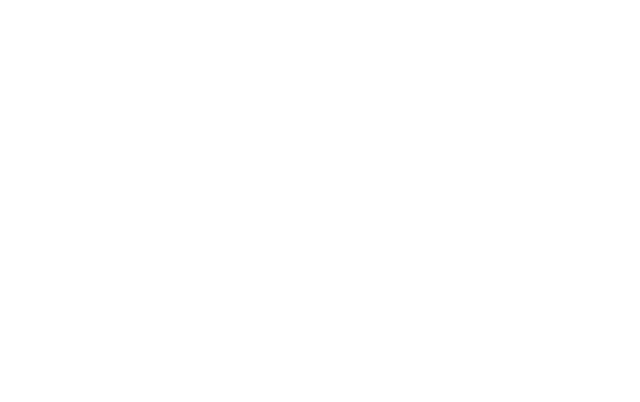
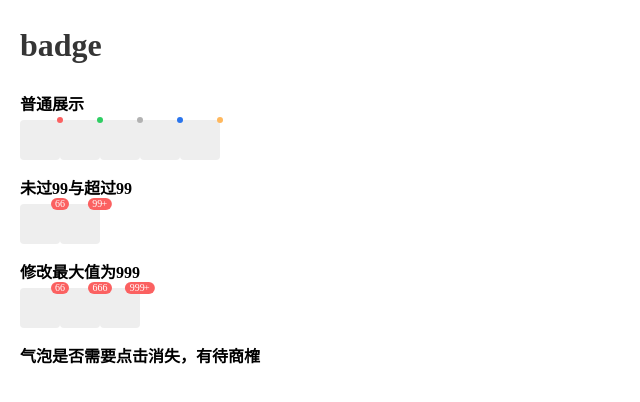
Before and after one commit to SanChiaki/sense, a Vue app: page /#/badge in a window 1280 px wide. Shown: the top 402 px of the page, without its empty margins (0-640 px from the left). Built offline with nearby package versions, Linux system fonts and the light colour scheme; a small style sheet from the web is missing; the HTML template or start-up script is replaced by a standard one.

Commit message:
add badge

```diff
--- /dev/null
+++ b/src/components/badge/index.vue
@@ -0,0 +1,96 @@
+<template>
+  <div class="ss-badge" :class="[type && `ss-badge__${type}`]">
+    <slot></slot>
+    <div class="ss-badge-point"
+      :class="[
+        number && 'ss-badge-point__hascontent'
+      ]"
+    >
+      <span class="ss-badge-number" v-if="number">
+        {{ formatNumber }}
+        <span class="ss-badge-number-over" v-if="isOver">+</span>
+      </span>
+    </div>
+  </div>
+</template>
+
+<script>
+export default {
+  props: {
+    type: String,
+    number: Number,
+    maxLength: {
+      type: Number,
+      default: 99
+    }
+  },
+  data() {
+    return {}
+  },
+  computed: {
+    formatNumber() {
+      return this.number > this.maxLength ? this.maxLength : this.number
+    },
+    isOver() {
+      return this.number > this.maxLength
+    }
+  }
+}
+</script>
+
+<style lang="scss" scoped>
+  .ss-badge {
+    display: inline-block;
+    position: relative;
+    width: 40px;
+    height: 40px;
+    background: #EEE;
+    border-radius: 4px;
+    &.ss-badge__success {
+      .ss-badge-point {
+        background: #2FCE63;
+      }
+    }
+    &.ss-badge__info {
+      .ss-badge-point {
+        background: #B2B2B2;
+      }
+    }
+    &.ss-badge__primary {
+      .ss-badge-point {
+        background: #2A75ED;
+      }
+    }
+    &.ss-badge__warning {
+      .ss-badge-point {
+        background: #FFB85E;
+      }
+    }
+    .ss-badge-point {
+      position: absolute;
+      top: 0;
+      right: 0;
+      height: 6px;
+      padding: 0 3px;
+      border-radius: 3px;
+      background: #FB6161;
+      transform: translate(50%, -50%);
+      z-index: 1;
+      &.ss-badge-point__hascontent {
+        height: 12px;
+        line-height: 12px;
+        border-radius: 6px;
+      }
+      .ss-badge-number {
+        display: inline-block;
+        color: #fff;
+        font-size: 12px;
+        transform: scale(.833333);
+        transform-origin: center;
+        .ss-badge-number-over {
+          margin-left: -4px;
+        }
+      }
+    }
+  }
+</style>
--- a/src/router/index.js
+++ b/src/router/index.js
@@ -29,6 +29,10 @@
       path: '/tag',
       name: 'tag',
       component: () => import('@/view/tag')
+    }, {
+      path: '/badge',
+      name: 'badge',
+      component: () => import('@/view/badge')
     }
   ]
 })
--- /dev/null
+++ b/src/view/badge.vue
@@ -0,0 +1,73 @@
+<template>
+  <div class="container">
+    <div class="title">badge</div>
+    <div class="content">
+      <div class="item">
+        <div class="item-title">普通展示</div>
+        <div class="item-sense">
+          <ss-badge></ss-badge>
+          <ss-badge type="success"></ss-badge>
+          <ss-badge type="info"></ss-badge>
+          <ss-badge type="primary"></ss-badge>
+          <ss-badge type="warning"></ss-badge>
+        </div>
+      </div>
+      <div class="item">
+        <div class="item-title">未过99与超过99</div>
+        <div class="item-sense">
+          <ss-badge :number="66"></ss-badge>
+          <ss-badge :number="666"></ss-badge>
+        </div>
+      </div>
+      <div class="item">
+        <div class="item-title">修改最大值为999</div>
+        <div class="item-sense">
+          <ss-badge :number="66" :maxLength="999"></ss-badge>
+          <ss-badge :number="666" :maxLength="999"></ss-badge>
+          <ss-badge :number="6666" :maxLength="999"></ss-badge>
+        </div>
+      </div>
+      <div class="item">
+        <div class="item-title">气泡是否需要点击消失，有待商榷</div>
+        <div class="item-sense">
+        </div>
+      </div>
+    </div>
+  </div>
+</template>
+
+<script>
+import SsBadge from '@/components/badge'
+
+export default {
+  components: {
+    SsBadge
+  },
+  data() {
+    return {}
+  }
+}
+</script>
+
+<style lang="scss" scoped>
+  .title {
+    padding: 20px;
+    line-height: 50px;
+    font-size: 32px;
+    font-weight: 600;
+    color: #353535;
+  }
+  .content {
+    display: flex;
+    flex-direction: column;
+    padding: 0 20px;
+    .item + .item {
+      margin: 10px 0 0;
+    }
+    .item-title {
+      font-size: 16px;
+      font-weight: 600;
+      line-height: 30px;
+    }
+  }
+</style>
--- a/src/view/index.vue
+++ b/src/view/index.vue
@@ -21,7 +21,7 @@
   },
   data() {
     return {
-      routes: ['button', 'checkbox', 'input', 'select', 'tag']
+      routes: ['button', 'checkbox', 'input', 'select', 'tag', 'badge']
     }
   },
   methods: {
```
